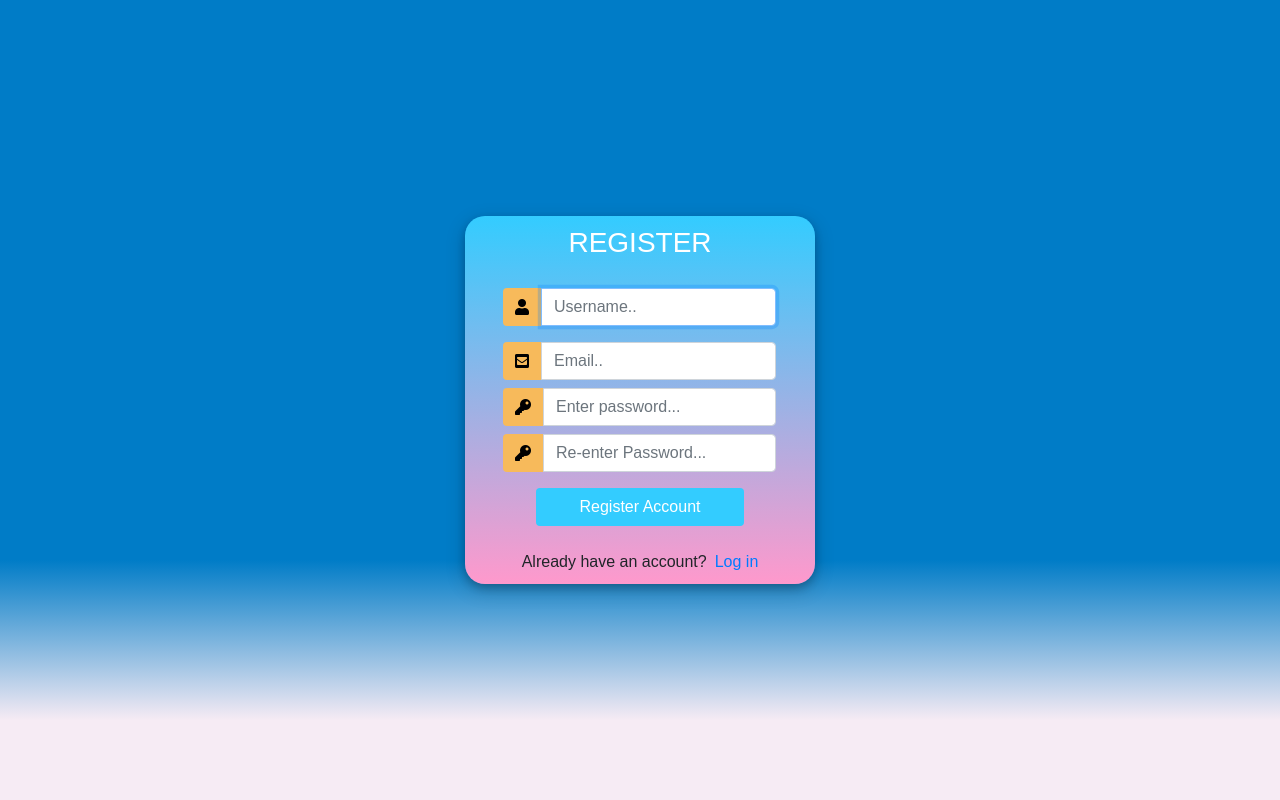
After one commit to jona42-ui/TASTYCAKES, a Django app: page /register/ in a window 1280 px wide. The commit adds this page. Run offline with Django 3.2, Linux system fonts and the light colour scheme; some libraries are stand-ins or nearby versions.

Commit message:
the mighty abigaba has added autrhentication,

```diff
--- /dev/null
+++ b/TASTYPROJECT/home/forms.py
@@ -0,0 +1,17 @@
+from django.forms import ModelForm
+from django.contrib.auth.forms import UserCreationForm
+from django.contrib.auth.models import User
+from django import forms
+# from .models import Order
+#
+#
+# class OrderForm(ModelForm):
+#     class Meta:
+#         model = Order
+#         fields = '__all__'
+#
+#
+class CreateUserForm(UserCreationForm):
+    class Meta:
+        model = User
+        fields = ['username', 'email', 'password1', 'password2']
--- /dev/null
+++ b/TASTYPROJECT/home/templates/home/register.html
@@ -0,0 +1,143 @@
+
+<!DOCTYPE html>
+<html>
+
+<head>
+	<title>Login</title>
+	<link rel="stylesheet" href="https://stackpath.bootstrapcdn.com/bootstrap/4.1.3/css/bootstrap.min.css" integrity="sha384-MCw98/SFnGE8fJT3GXwEOngsV7Zt27NXFoaoApmYm81iuXoPkFOJwJ8ERdknLPMO" crossorigin="anonymous">
+	<script src="https://ajax.googleapis.com/ajax/libs/jquery/3.3.1/jquery.min.js"></script>
+	<link rel="stylesheet" href="https://use.fontawesome.com/releases/v5.6.1/css/all.css" integrity="sha384-gfdkjb5BdAXd+lj+gudLWI+BXq4IuLW5IT+brZEZsLFm++aCMlF1V92rMkPaX4PP" crossorigin="anonymous">
+
+	<style>
+		body,
+		html {
+			margin: 0;
+			padding: 0;
+			height: 100%;
+			background:linear-gradient(to bottom , #007CC7 70%, #f6ebf4 90%)!important;
+		}
+		.user_card {
+            font-family: sans-serif;
+			width: 350px;
+			margin-top: auto;
+			margin-bottom: auto;
+			background: linear-gradient(to bottom, #33ccff 0%, #ff99cc 100%);
+			position: relative;
+			display: flex;
+			justify-content: center;
+			flex-direction: column;
+			padding: 10px;
+			box-shadow: 0 4px 8px 0 rgba(0, 0, 0, 0.2), 0 6px 20px 0 rgba(0, 0, 0, 0.19);
+			-webkit-box-shadow: 0 4px 8px 0 rgba(0, 0, 0, 0.2), 0 6px 20px 0 rgba(0, 0, 0, 0.19);
+			-moz-box-shadow: 0 4px 8px 0 rgba(0, 0, 0, 0.2), 0 6px 20px 0 rgba(0, 0, 0, 0.19);
+			border-radius: 20px;
+
+		}
+
+		.form_container {
+			margin-top: 20px;
+		}
+
+		#form-title{
+			color:white;
+		}
+		.login_btn {
+			width: 100%;
+			background: #33ccff !important;
+			color: white !important;
+		}
+		.login_btn:focus {
+			box-shadow: none !important;
+			outline: 0px !important;
+		}
+		.login_container {
+			padding: 0 2rem;
+		}
+		.input-group-text {
+			background: #f7ba5b !important;
+			color: black !important;
+			border: 0 !important;
+			border-radius: 0.25rem 0 0 0.25rem !important;
+		}
+		.input_user,
+		.input_pass:focus {
+			box-shadow: none !important;
+			outline: 0px !important;
+		}
+
+	</style>
+
+</head>
+<body>
+	<div class="container h-100">
+		<div class="d-flex justify-content-center h-100">
+			<div class="user_card">
+				<div class="d-flex justify-content-center">
+					<h3 id="form-title">REGISTER</h3>
+				</div>
+				<div class="d-flex justify-content-center form_container">
+
+					<form method="POST" action="">
+                        {% csrf_token %}
+
+						<div class="input-group mb-3">
+							<div class="input-group-append">
+								<span class="input-group-text"><i class="fas fa-user"></i></span>
+							</div>
+                            {{form.username}}
+						</div>
+						<div class="input-group mb-2">
+							<div class="input-group-append">
+								<span class="input-group-text"><i class="fas fa-envelope-square"></i></span>
+							</div>
+							{{form.email}}
+						</div>
+						<div class="input-group mb-2">
+							<div class="input-group-append">
+								<span class="input-group-text"><i class="fas fa-key"></i></span>
+							</div>
+                            {{form.password1}}
+
+						</div>
+						<div class="input-group mb-2">
+							<div class="input-group-append">
+								<span class="input-group-text"><i class="fas fa-key"></i></span>
+							</div>
+                            {{form.password2}}
+						</div>
+
+				   		<div class="d-flex justify-content-center mt-3 login_container">
+				 			<input class="btn login_btn" type="submit" value="Register Account" name="Create User">
+				   		</div>
+					</form>
+				</div>
+
+		        {{form.errors}}
+
+				<div class="mt-4">
+					<div class="d-flex justify-content-center links">
+						Already have an account? <a href="{% url 'login' %}" class="ml-2">Log in</a>
+				</div>
+			</div>
+		</div>
+	</div>
+</div>
+	<script>
+						/* Because i didnt set placeholder values in forms.py they will be set here using vanilla Javascript
+		//We start indexing at one because CSRF_token is considered and input field
+		 */
+
+		//Query All input fields
+		var form_fields = document.getElementsByTagName('input')
+		form_fields[1].placeholder='Username..';
+		form_fields[2].placeholder='Email..';
+		form_fields[3].placeholder='Enter password...';
+		form_fields[4].placeholder='Re-enter Password...';
+
+
+		for (var field in form_fields){
+			form_fields[field].className += ' form-control'
+		}
+	</script>
+</body>
+</html>
--- a/TASTYPROJECT/home/urls.py
+++ b/TASTYPROJECT/home/urls.py
@@ -2,5 +2,9 @@ from django.urls import path
 from home import views
 
 urlpatterns = [
-    path('', views.index, name='index')
+    path('index/', views.index, name='index'),
+    path('register/', views.registerPage, name='register'),
+    path('login/', views.loginPage, name='login'),
+    path('logout/', views.logoutUser, name='logout'),
+
 ]
--- a/TASTYPROJECT/home/views.py
+++ b/TASTYPROJECT/home/views.py
@@ -1,5 +1,52 @@
-from django.shortcuts import render
+from django.shortcuts import render,redirect
 from django.http import  HttpResponse
+from django.forms import inlineformset_factory
+from django.contrib.auth.forms import UserCreationForm
+from django.contrib.auth import authenticate, login, logout
+from django.contrib.auth.decorators import login_required
+from .forms import CreateUserForm
+from django.contrib import messages
 # Create your views here.
+
+@login_required(login_url='login')#refuses anonymous personnel to access inner web page
 def index(request):
     return render(request, 'home/index.html')
+
+def registerPage(request):
+    if request.user.is_authenticated:
+        return redirect('index')
+    else:
+        form = CreateUserForm()
+
+        if request.method == 'POST':
+           form = CreateUserForm(request.POST)
+           if form.is_valid():
+               form.save()
+               user = form.cleaned_data.get('username')
+               messages.success(request, 'Account was created for '+user)
+               return redirect('login')
+
+    context = {'form':form}
+    return render(request,'home/register.html',context)
+
+def loginPage(request):
+    if request.user.is_authenticated:
+        return redirect('index')
+    else:
+        if request.method == 'POST':
+           username=request.POST.get('username')
+           password=request.POST.get('password')
+
+           user = authenticate(request, username=username, password=password)
+           if user is not None:
+               login(request, user)
+               return redirect('index')
+           else:
+               messages.info(request, 'Username OR password is incorrect')
+
+    context = {}
+    return render(request, 'home/login.html',context)
+
+def logoutUser(request):
+    logout(request)
+    return redirect('login')
```
Also changed, not shown: TASTYPROJECT/home/templates/home/index.html (+16 -1 lines), TASTYPROJECT/home/templates/home/login.html (added, +126 -0 lines), TASTYPROJECT/db.sqlite3, 2 other files.
